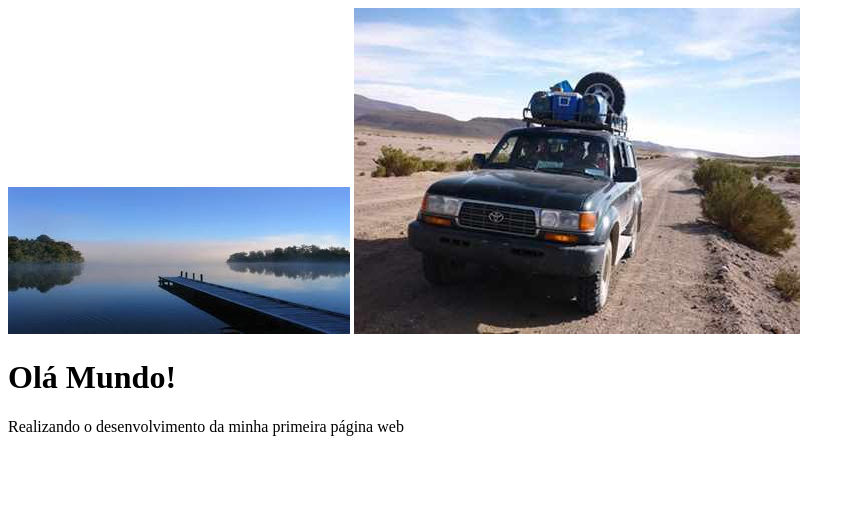
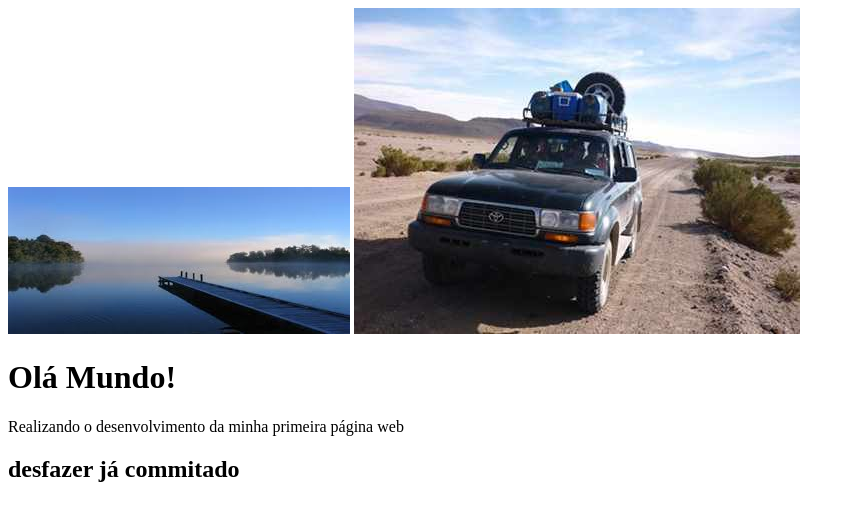
Before and after one commit to SquidPro/pw, a plain HTML site: page index.html in a window 1280 px wide. Shown: the whole page, without its empty margins (0-855 px from the left). Drawn offline with Linux system fonts and the light colour scheme.

```diff
--- a/index.html
+++ b/index.html
@@ -9,5 +9,6 @@
 <body>
 <h1>Olá Mundo!</h1>
 Realizando o desenvolvimento da minha primeira página web
+<h2>desfazer já commitado</h2>
 </body>
 </html>
```
